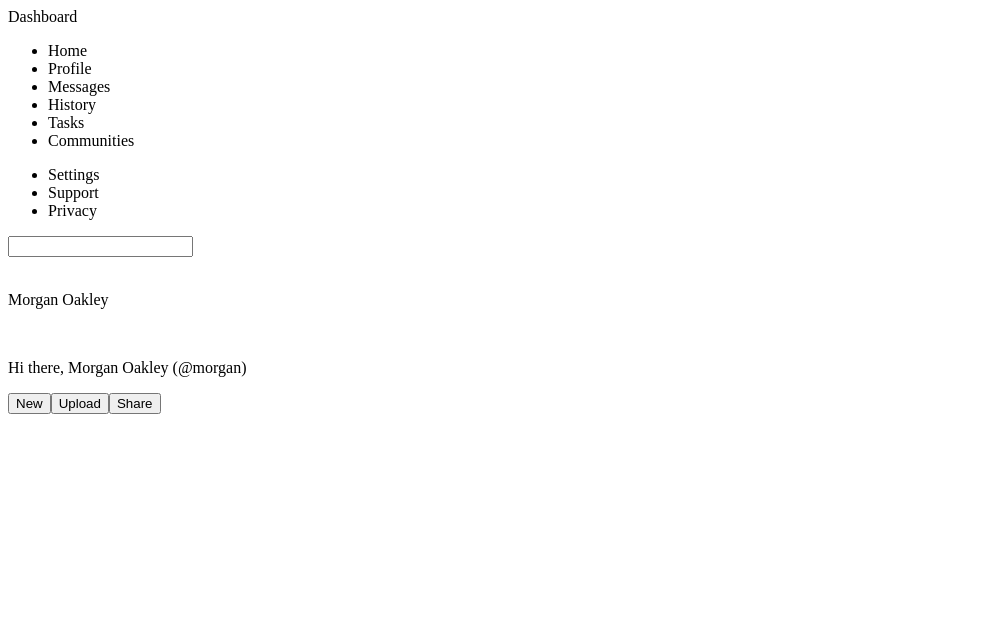
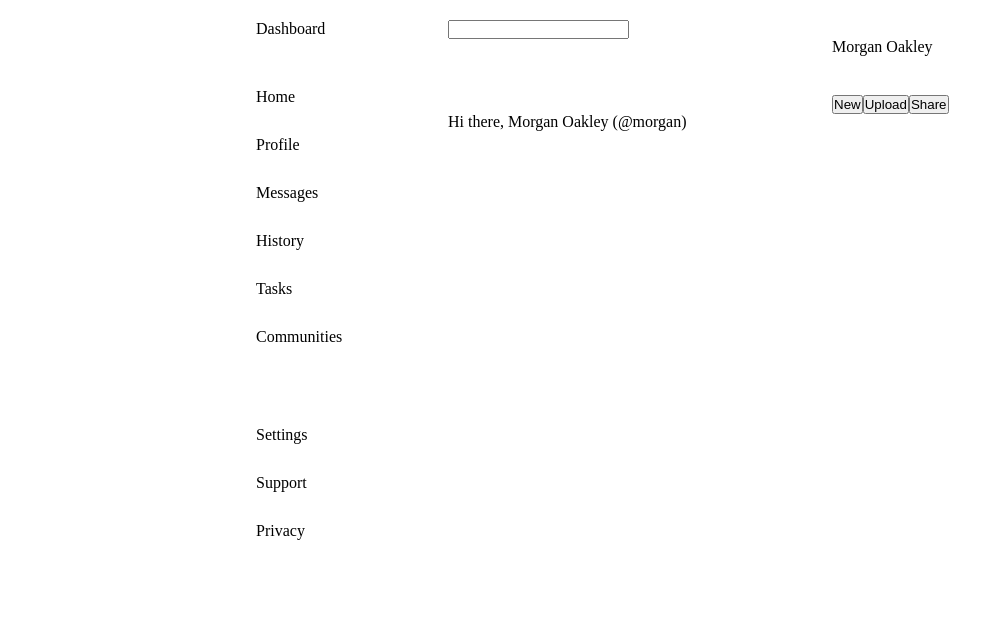
Before and after one commit to theCodeKnightRises/admin-dashboard, a plain HTML site: page index.html in a window 1280 px wide. Shown: the whole page, without its empty margins (0-1004 px from the left). Drawn offline with Linux system fonts and the light colour scheme; a web font is replaced by a local one.

Commit message:
create basic layout of the dashboard

```diff
--- a/style.css
+++ b/style.css
@@ -1 +1,37 @@
-@import "https://www.nerdfonts.com/assets/css/webfont.css"
+@import "https://www.nerdfonts.com/assets/css/webfont.css";
+
+* {
+    box-sizing: border-box;
+    margin: 0;
+    padding: 0;
+}
+
+.dashboard-container {
+    display: grid;
+    padding: 20px 20%;
+    grid-template-columns: 1fr 3fr;
+    grid-template-rows: 1fr 3fr;
+}
+
+.sidebar {
+    grid-row: 1 /span 2;
+}
+
+.sidebar div {
+    padding-bottom: 50px;
+}
+
+li {
+    list-style: none;
+    margin-bottom: 30px;
+}
+
+.nav {
+    display: grid;
+    grid-template-columns: 2fr 1fr;
+    grid-template-rows: 1fr 1fr;
+}
+
+.main-content {
+    grid-area: 2 / 2 / 3 / 3;
+}
```
